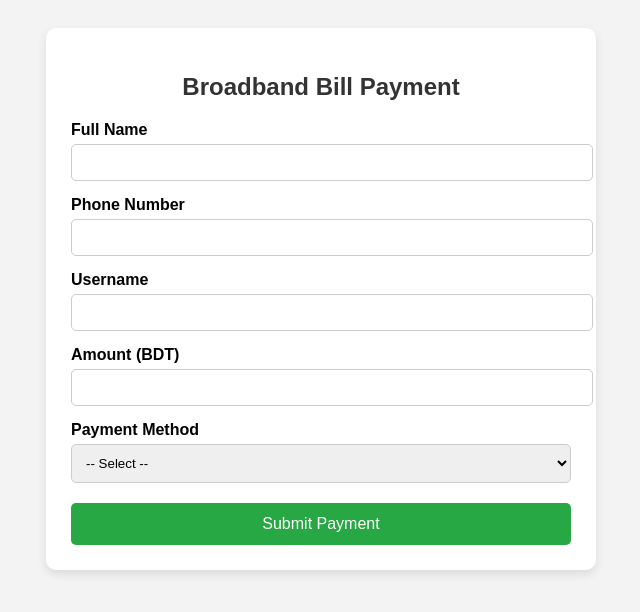
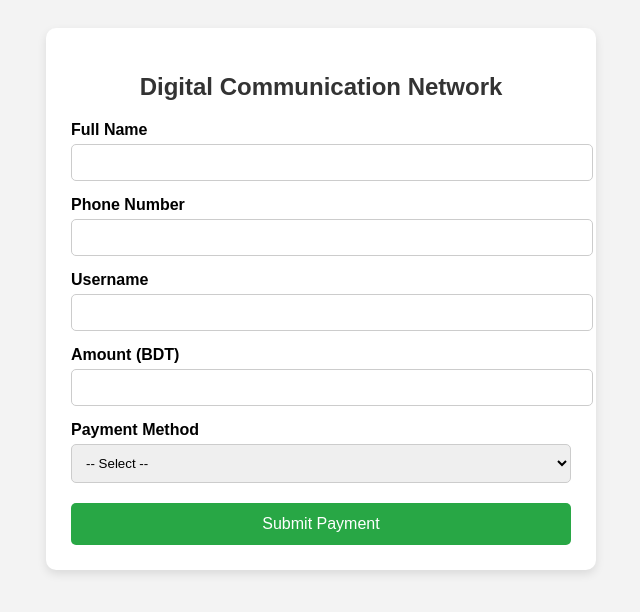
Before and after one commit to Zisanmimi/broadband-bill-site, a plain HTML site: page pay.html in a window 1280 px wide. Shown: the whole page, without its empty margins (319-959 px from the left). Drawn offline with Linux system fonts and the light colour scheme.

Commit message:
Update pay.html

```diff
--- a/pay.html
+++ b/pay.html
@@ -67,7 +67,7 @@
 <body>
 
 <div class="container">
-  <h2>Broadband Bill Payment</h2>
+  <h2>Digital Communication Network</h2>
 
   <form id="paymentForm">
     <label for="name">Full Name</label>
```
